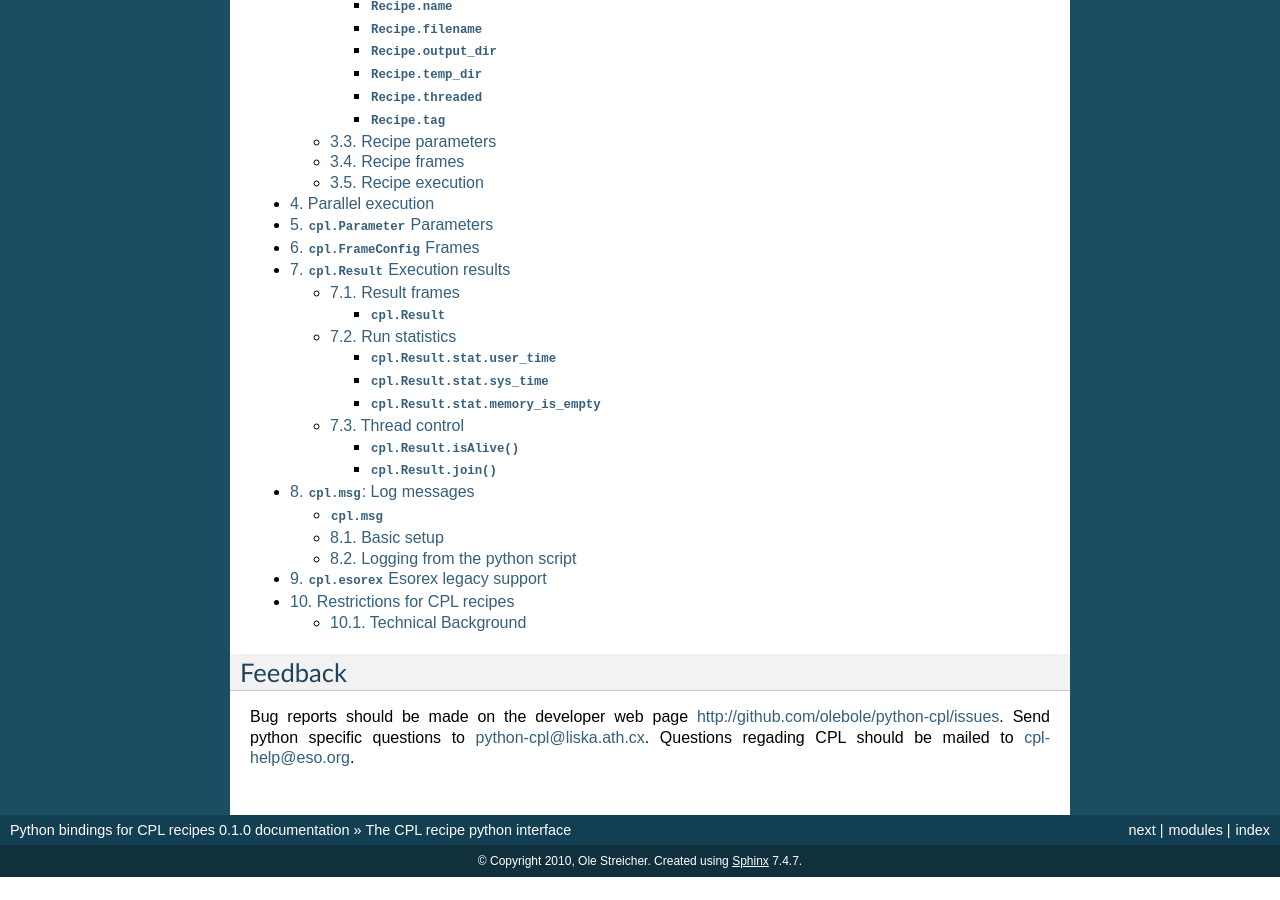
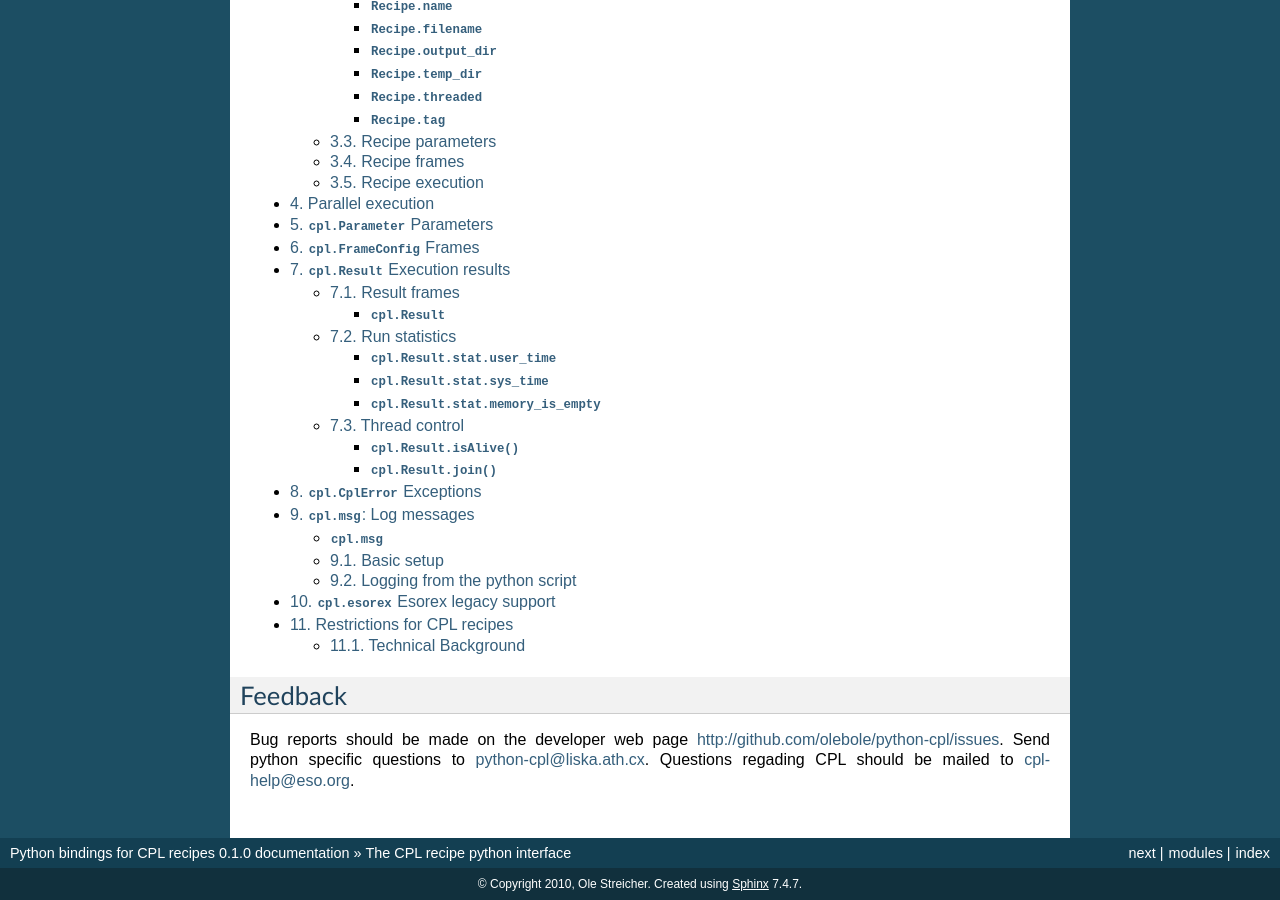
Before and after one commit to olebole/python-cpl, a Sphinx documentation site: the page built from doc/index.rst, in a window 1280 px wide and 900 px high, scrolled down 588 px. Built offline with Sphinx 7.4.7, drawn with Linux system fonts in a browser that asks for light colours; before the commit the page ends 1465 px from its top, so only the background shows below that.

Commit message:
New section for CplError

```diff
--- a/cpl/__init__.py
+++ b/cpl/__init__.py
@@ -5,7 +5,7 @@ import sys
 
 from recipes import Recipe
 from parameters import Parameter
-from frames import FrameConfig, Result
+from frames import FrameConfig, Result, CplError
 from log import msg
 
 msg.domain = os.path.basename(sys.argv[0])
--- /dev/null
+++ b/doc/error.rst
@@ -0,0 +1,6 @@
+:class:`cpl.CplError` Exceptions
+================================
+
+.. module:: cpl
+
+.. autoclass:: CplError
--- a/doc/index.rst
+++ b/doc/index.rst
@@ -24,8 +24,7 @@ second was to provide a software kit of medium-level tools, which allows
 astronomical data-reduction tasks to be built rapidly."
 [`ESO <http://www.eso.org/sci/data-processing/software/cpl/introduction.html>`_]
 
-A PDF version of the user manual can be downloaded from
-`here <http://github.com/downloads/olebole/python-cpl/python-cpl.pdf>`_.
+A PDF version of the user manual can be downloaded from `here <python-cpl.pdf>`_.
 
 .. toctree::
    :numbered:
```
Also changed, not shown: other parts of doc/index.rst (+1 -0 lines).
